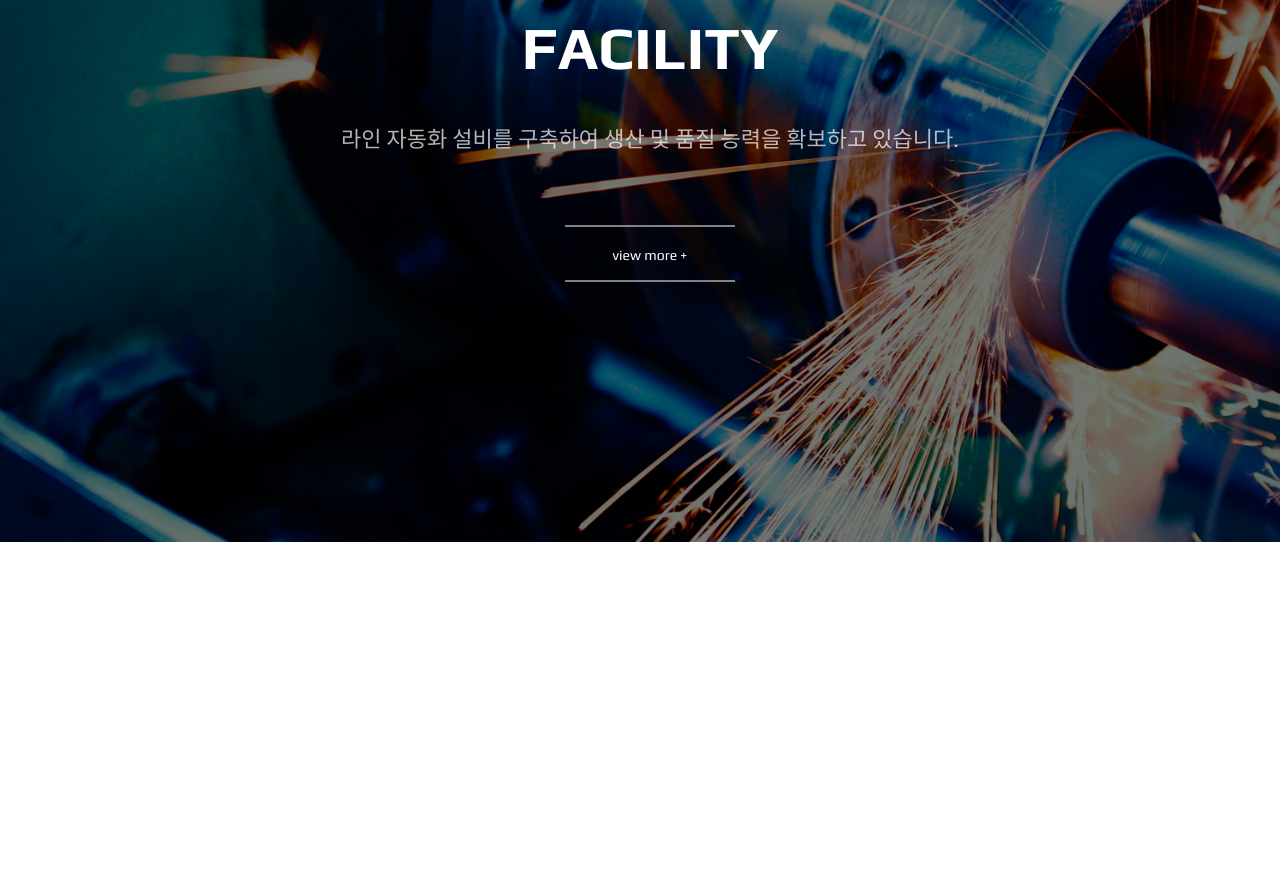
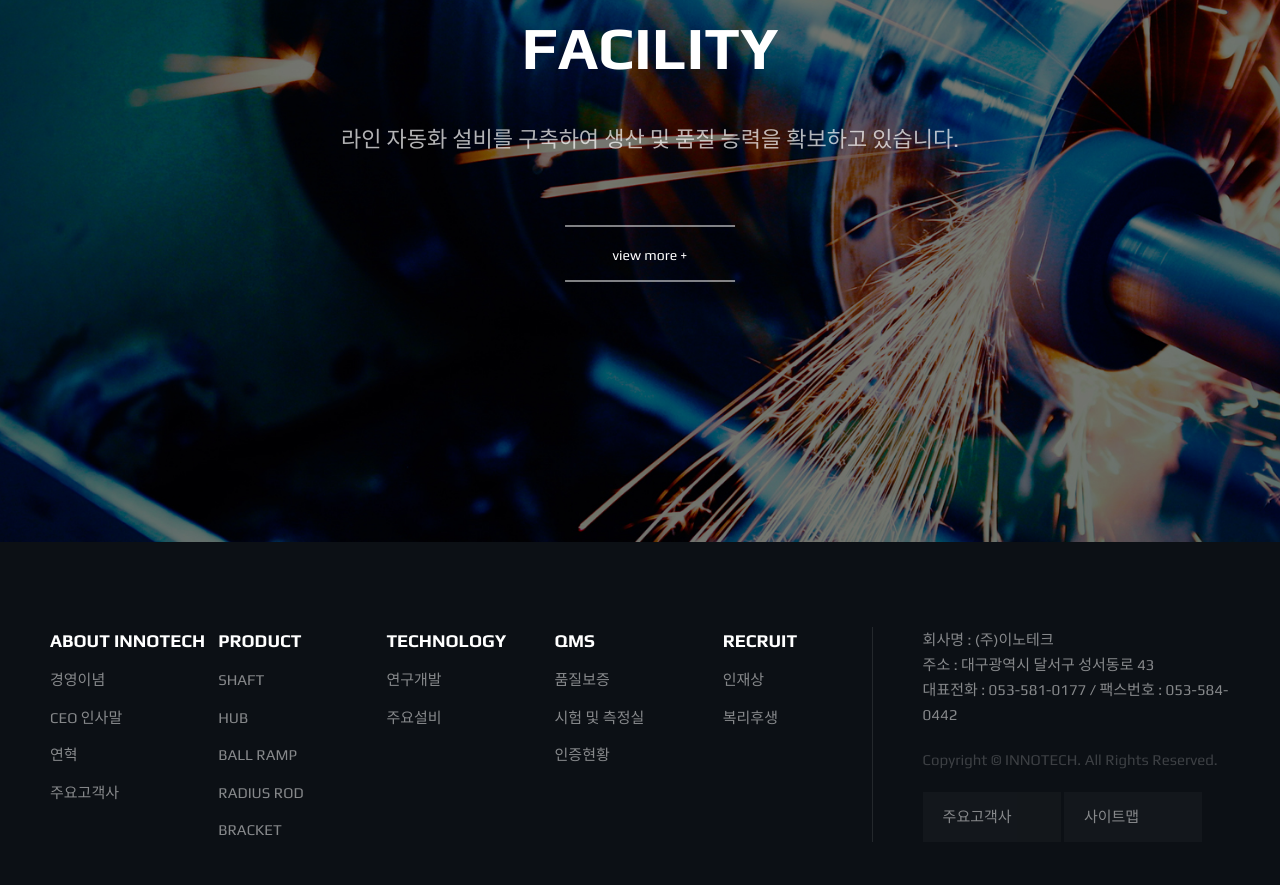
Before and after one commit to thirco/INNOTECH-clonecoding, a plain HTML site: page html/index.html in a window 1280 px wide. Shown: the part 3458-4343 px from the top of the page. Before the commit the page ends 4000 px from the top, so only its background shows below. Drawn offline with Linux system fonts and the light colour scheme; a script that the page names is missing; some icons are missing.

Commit message:
Add files via upload

```diff
--- a/html/index.html
+++ b/html/index.html
@@ -249,7 +249,67 @@
     </main>
     <!-- //main -->
     <footer id="footer">
-
+        <ul class="list">
+            <li>
+                ABOUT INNOTECH
+                <ul>
+                    <li><a href="">경영이념</a></li>
+                    <li><a href="">CEO 인사말</a></li>
+                    <li><a href="">연혁</a></li>
+                    <li><a href="">주요고객사</a></li>
+                </ul>
+            </li>
+            <li>
+                PRODUCT
+                <ul>
+                    <li><a href="">SHAFT</a></li>
+                    <li><a href="">HUB</a></li>
+                    <li><a href="">BALL RAMP</a></li>
+                    <li><a href="">RADIUS ROD</a></li>
+                    <li><a href="">BRACKET</a></li>
+                </ul>
+            </li>
+            <li>
+                TECHNOLOGY
+                <ul>
+                    <li><a href="">연구개발</a></li>
+                    <li><a href="">주요설비</a></li>
+                </ul>
+            </li>
+            <li>
+                QMS
+                <ul>
+                    <li><a href="">품질보증</a></li>
+                    <li><a href="">시험 및 측정실</a></li>
+                    <li><a href="">인증현황</a></li>
+                </ul>
+            </li>
+            <li>
+                RECRUIT
+                <ul>
+                    <li><a href="">인재상</a></li>
+                    <li><a href="">복리후생</a></li>
+                </ul>
+            </li>
+        </ul>
+        <div class="info">
+            <address>
+                회사명 : (주)이노테크<br>
+                주소 : 대구광역시 달서구 성서동로 43<br>
+                대표전화 : 053-581-0177 / 팩스번호 : 053-584-0442
+                <span>Copyright © INNOTECH. All Rights Reserved.</span>
+            </address>
+            <div class="btn clearFix">
+                <a href="" class="more">
+                    주요고객사
+                    <i class="xi-plus-min"></i>
+                </a>
+                <a href="" class="more">
+                    사이트맵
+                    <i class="xi-plus-min"></i>
+                </a>
+            </div>
+        </div>
     </footer>
     <!-- //footer -->
 </body>
--- a/scss/layout.scss
+++ b/scss/layout.scss
@@ -260,3 +260,83 @@ a {
     }
 }
 // header
+#footer {
+    position: relative;
+    background-color: #0c1015;
+    color: #fff;
+    padding: 85px 50px;
+    .list {
+        > li{
+            width: 14%;
+            display: inline-block;
+            vertical-align: top;
+            margin-bottom: 40px;
+            font-size: 1.8rem;
+            font-weight: 700;
+            color: #fff;
+            ul {
+                li {
+                    margin-top: 15px;
+                    opacity: 0.5;
+                    font-size: 1.5rem;
+                    font-weight: 400;
+                }
+            }
+        }
+    }
+    .info {
+        width: 28%;
+        position: absolute;
+        right: 50px;
+        top: 85px;
+        padding-left: 50px;
+        border-left: 1px solid rgba(255,255,255,0.1);
+        address {
+            font-size: 1.5rem;
+            line-height: 25px;
+            opacity: 0.5;
+            span{
+                display: block;
+                opacity: 0.4;
+                padding: 20px 0;
+            }
+        }
+        .more {
+            display: inline-block;
+            width: 45%;
+            height: 50px;
+            line-height: 50px;
+            font-size: 1.5rem;
+            text-indent: 20px;
+            opacity: 0.5;
+            background-color: #1a1e23;
+            position: relative;
+            i {
+                position: absolute;
+                right: 20px;
+                top: 50%;
+                transform: translateY(-50%);
+            }
+        }
+    }
+
+    /*
+    .info {
+        float: right;
+        padding-left: 4%;
+        width: calc(30% - 1px);
+        border-left: 1px solid rgba(255,255,255,0.1);
+        .clearFix {
+
+            &:after {
+                content: '';
+                display: block;
+                clear: both;
+            }
+        }
+    }
+    */
+
+
+
+}
```
Also changed, not shown: css/layout.css, css/layout.min.css.
